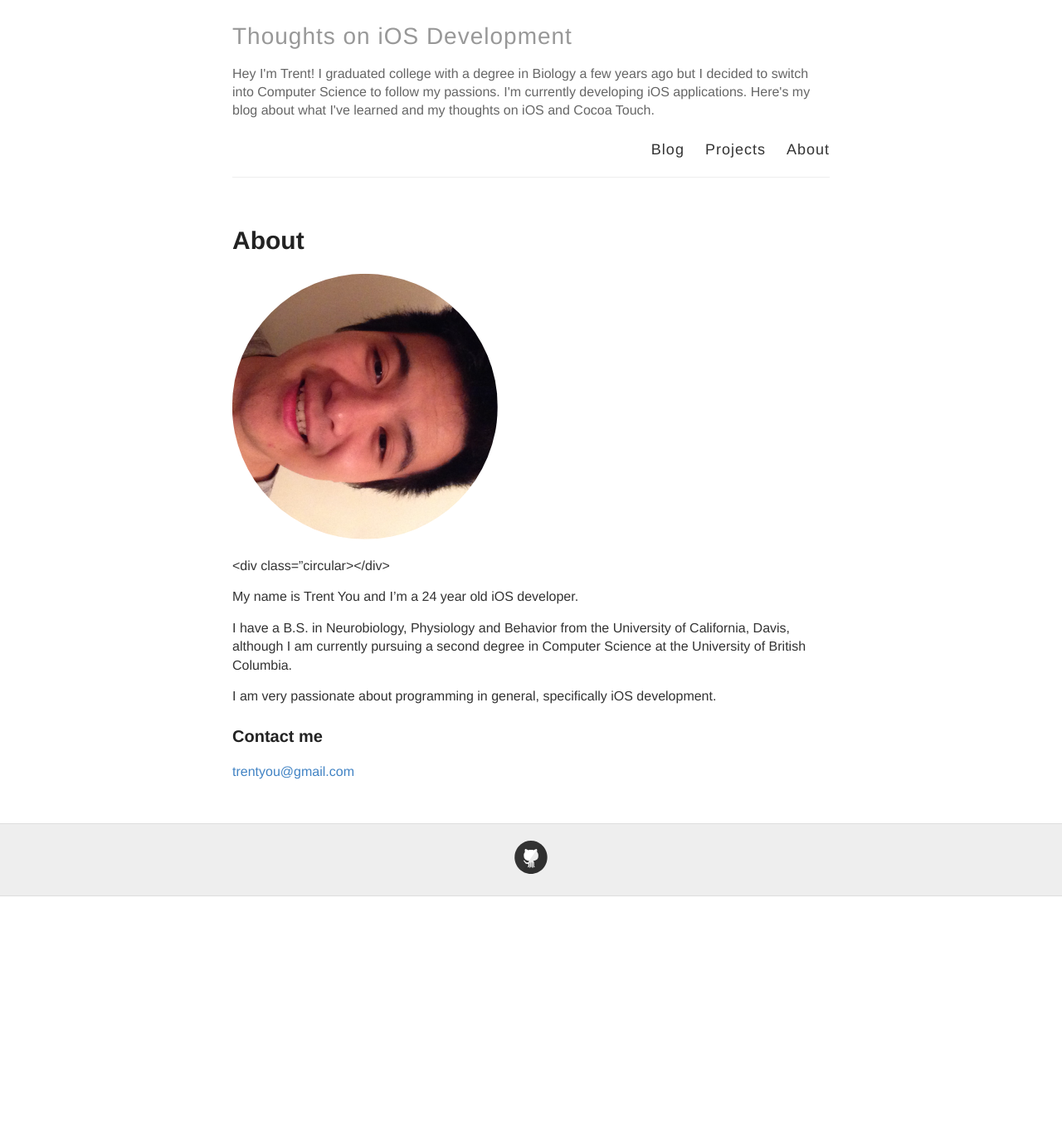
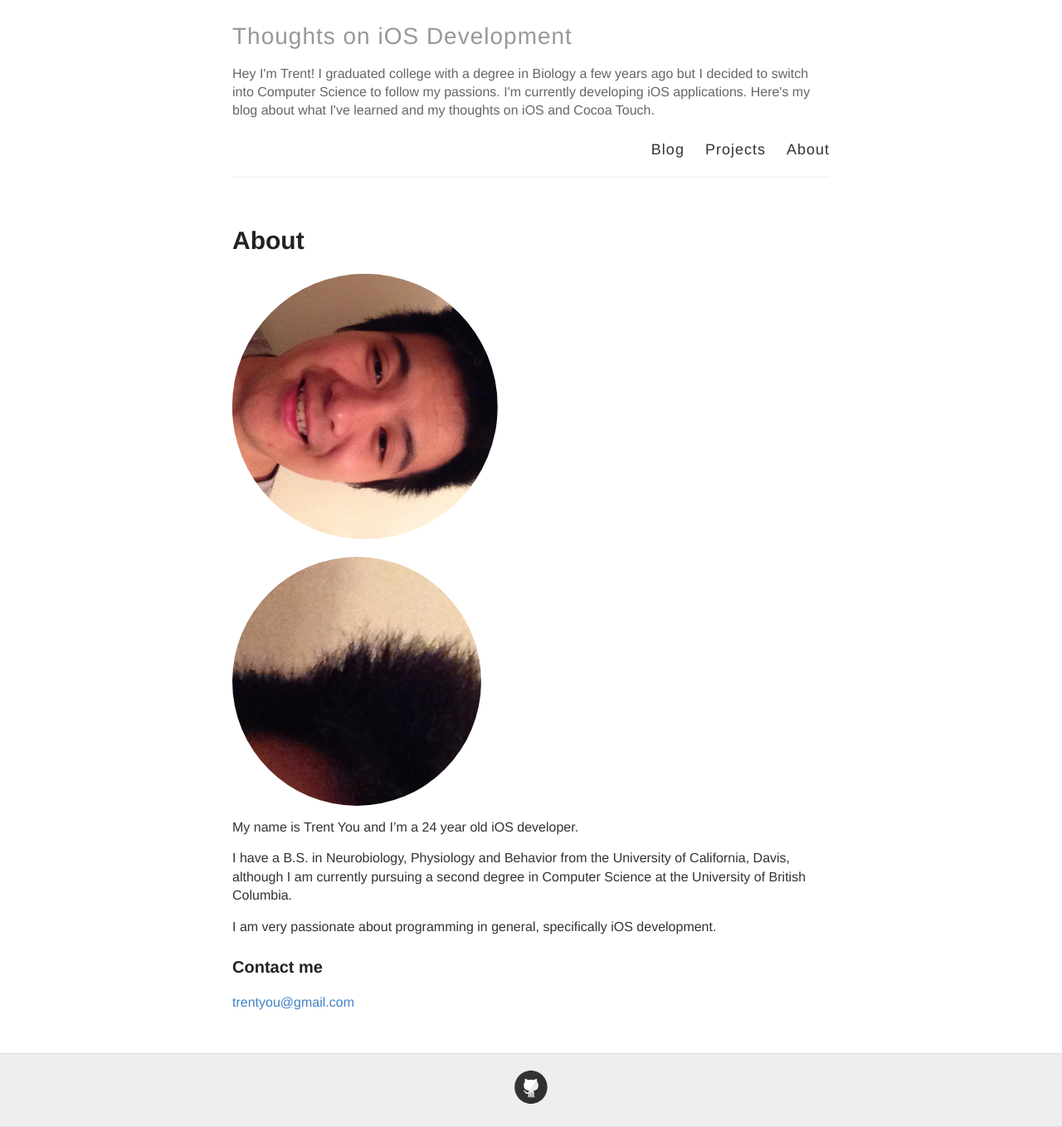
Before and after one commit to trentyou/trentyou.github.io, a Jekyll site: the page built from about.md, in a window 1280 px wide. Shown: the whole page at 83% size. Built offline with Jekyll 4.4.1, drawn with Linux system fonts in a browser that asks for light colours; before the commit the page ends 1080 px from its top, so only the background shows below that.

Commit message:
Updated about.md

```diff
--- a/about.md
+++ b/about.md
@@ -9,7 +9,7 @@
 
 <img src="http://trentyou.github.io/images/trentprofilepic.jpeg" style="height:426; width:320px; ms-transform: rotate(90deg); -webkit-transform: rotate(90deg); transform: rotate(90deg); border-radius:250px">
 
-<div class="circular></div>
+<div class="circular" style="ms-transform: rotate(90deg); -webkit-transform: rotate(90deg); transform: rotate(90deg)"></div>
 
 My name is Trent You and I'm a 24 year old iOS developer.
 
```
